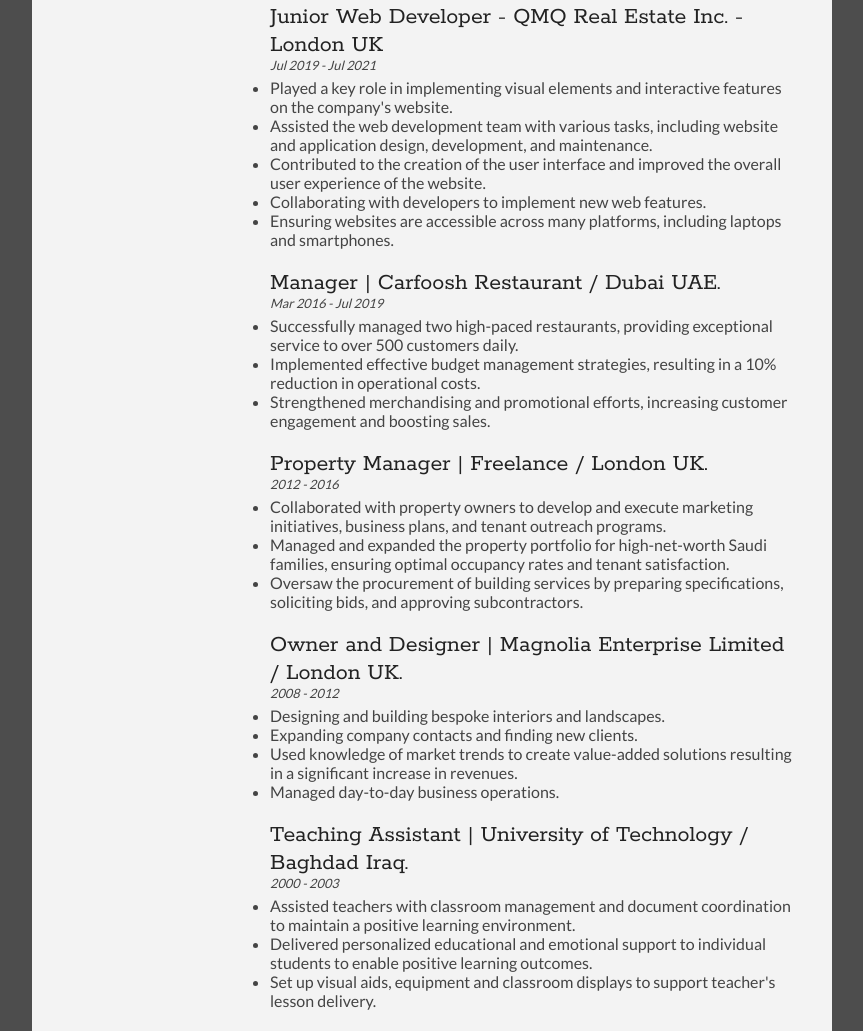
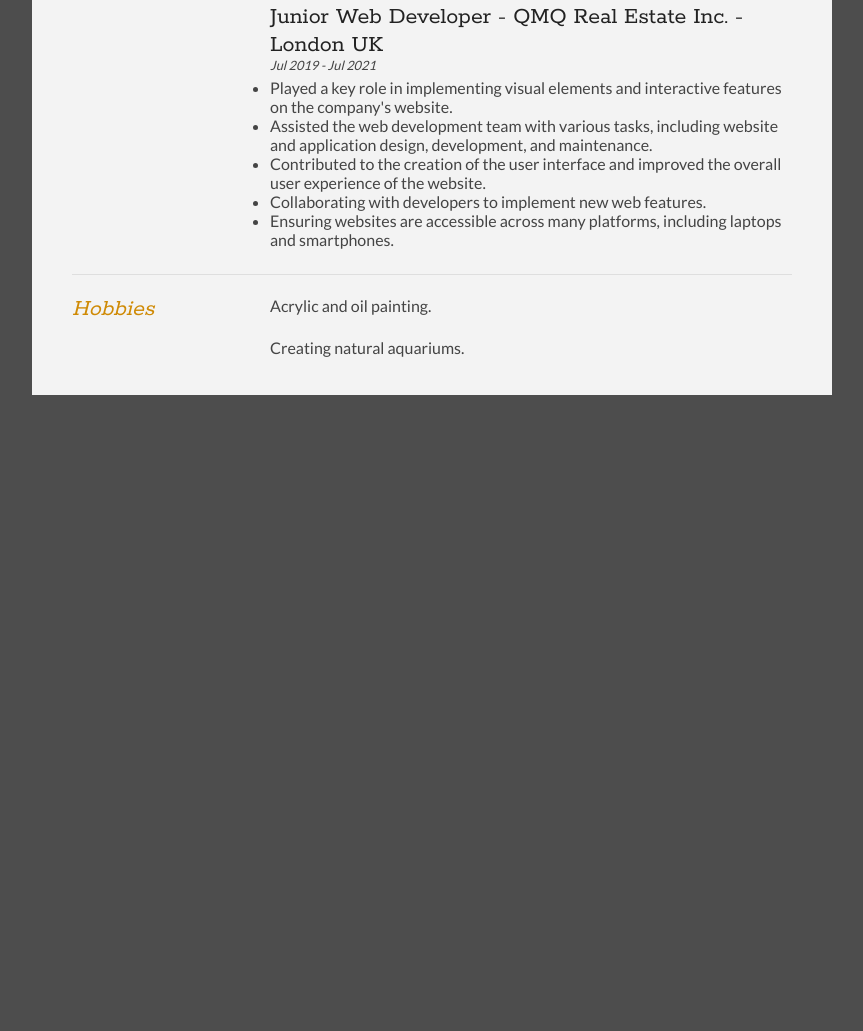
Before and after one commit to caeserlondon/On-line-CV, a website: page index.html in a window 1280 px wide. Shown: the part 1969-3000 px from the top of the page, without its empty margins (208-1071 px from the left). After the commit the page ends 2394 px from the top, so only its background shows below. Drawn offline with Linux system fonts and the light colour scheme.

Commit message:
updating the cv

```diff
--- a/index.html
+++ b/index.html
@@ -205,7 +205,7 @@
 							<h2>University of Technology / Baghdad Iraq</h2>
 							<p class="subDetails">
 								Bachelor's degree in Architectural Engineering (BSc) (September
-								1993 - June 1998)
+								1998 - June 2002)
 							</p>
 						</article>
 					</div>
@@ -329,85 +329,6 @@
 								</li>
 							</ul>
 						</article>
-
-						<article>
-							<h2>Manager | Carfoosh Restaurant / Dubai UAE.</h2>
-							<p class="subDetails">Mar 2016 - Jul 2019</p>
-							<ul class="workList">
-								<li>
-									Successfully managed two high-paced restaurants, providing
-									exceptional service to over 500 customers daily.
-								</li>
-								<li>
-									Implemented effective budget management strategies, resulting
-									in a 10% reduction in operational costs.
-								</li>
-								<li>
-									Strengthened merchandising and promotional efforts, increasing
-									customer engagement and boosting sales.
-								</li>
-							</ul>
-						</article>
-
-						<article>
-							<h2>Property Manager | Freelance / London UK.</h2>
-							<p class="subDetails">2012 - 2016</p>
-							<ul class="workList">
-								<li>
-									Collaborated with property owners to develop and execute
-									marketing initiatives, business plans, and tenant outreach
-									programs.
-								</li>
-								<li>
-									Managed and expanded the property portfolio for high-net-worth
-									Saudi families, ensuring optimal occupancy rates and tenant
-									satisfaction.
-								</li>
-								<li>
-									Oversaw the procurement of building services by preparing
-									specifications, soliciting bids, and approving subcontractors.
-								</li>
-							</ul>
-						</article>
-
-						<article>
-							<h2>
-								Owner and Designer | Magnolia Enterprise Limited / London UK.
-							</h2>
-							<p class="subDetails">2008 - 2012</p>
-							<ul class="workList">
-								<li>
-									Designing and building bespoke interiors and landscapes.
-								</li>
-								<li>Expanding company contacts and finding new clients.</li>
-								<li>
-									Used knowledge of market trends to create value-added
-									solutions resulting in a significant increase in revenues.
-								</li>
-								<li>Managed day-to-day business operations.</li>
-							</ul>
-						</article>
-
-						<article>
-							<h2>
-								Teaching Assistant | University of Technology / Baghdad Iraq.
-							</h2>
-							<p class="subDetails">2000 - 2003</p>
-							<ul class="workList">
-								<li>
-									Assisted teachers with classroom management and document
-									coordination to maintain a positive learning environment.
-								</li>
-								<li>
-									Delivered personalized educational and emotional support to
-									individual students to enable positive learning outcomes.
-								</li>
-								<li>
-									Set up visual aids, equipment and classroom displays to
-									support teacher's lesson delivery.
-								</li>
-							</ul>
-						</article>
 					</div>
 					<div class="clear"></div>
 				</section>
```
